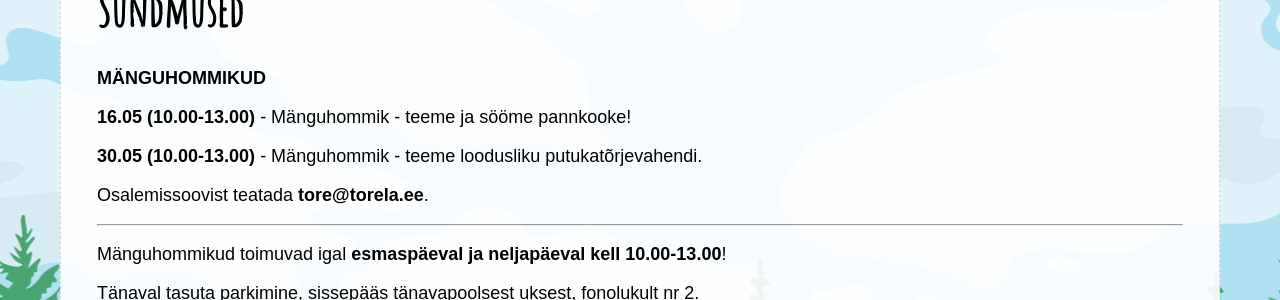
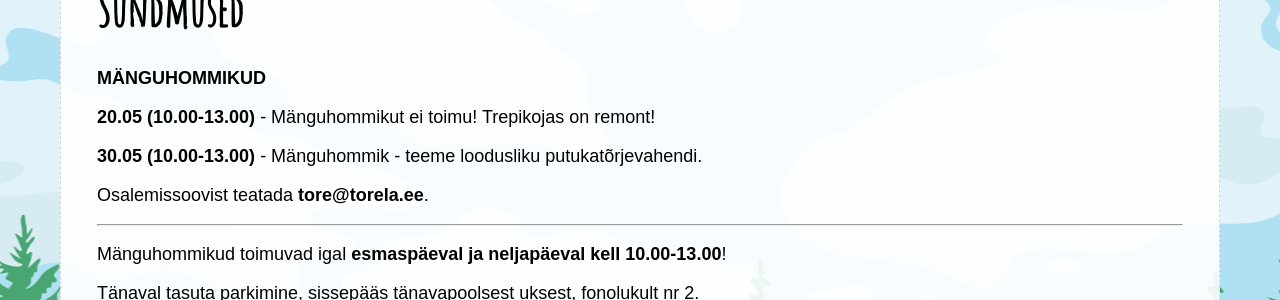
Before and after one commit to mypsik/torela, a Jekyll site: the page built from syndmused/index.md, in a window 1280 px wide. Shown: the part 292-592 px from the top of the page. Built offline with Jekyll 4.4.1, drawn with Linux system fonts in a browser that asks for light colours.

Commit message:
esmaspäev

```diff
--- a/syndmused/index.md
+++ b/syndmused/index.md
@@ -9,7 +9,7 @@ ru: /ru/events/
 
 **MÄNGUHOMMIKUD**
 
-**16.05 (10.00-13.00)** - Mänguhommik - teeme ja sööme pannkooke!
+**20.05 (10.00-13.00)** - Mänguhommikut ei toimu! Trepikojas on remont!
 
 **30.05 (10.00-13.00)** - Mänguhommik - teeme loodusliku putukatõrjevahendi.
 
```
